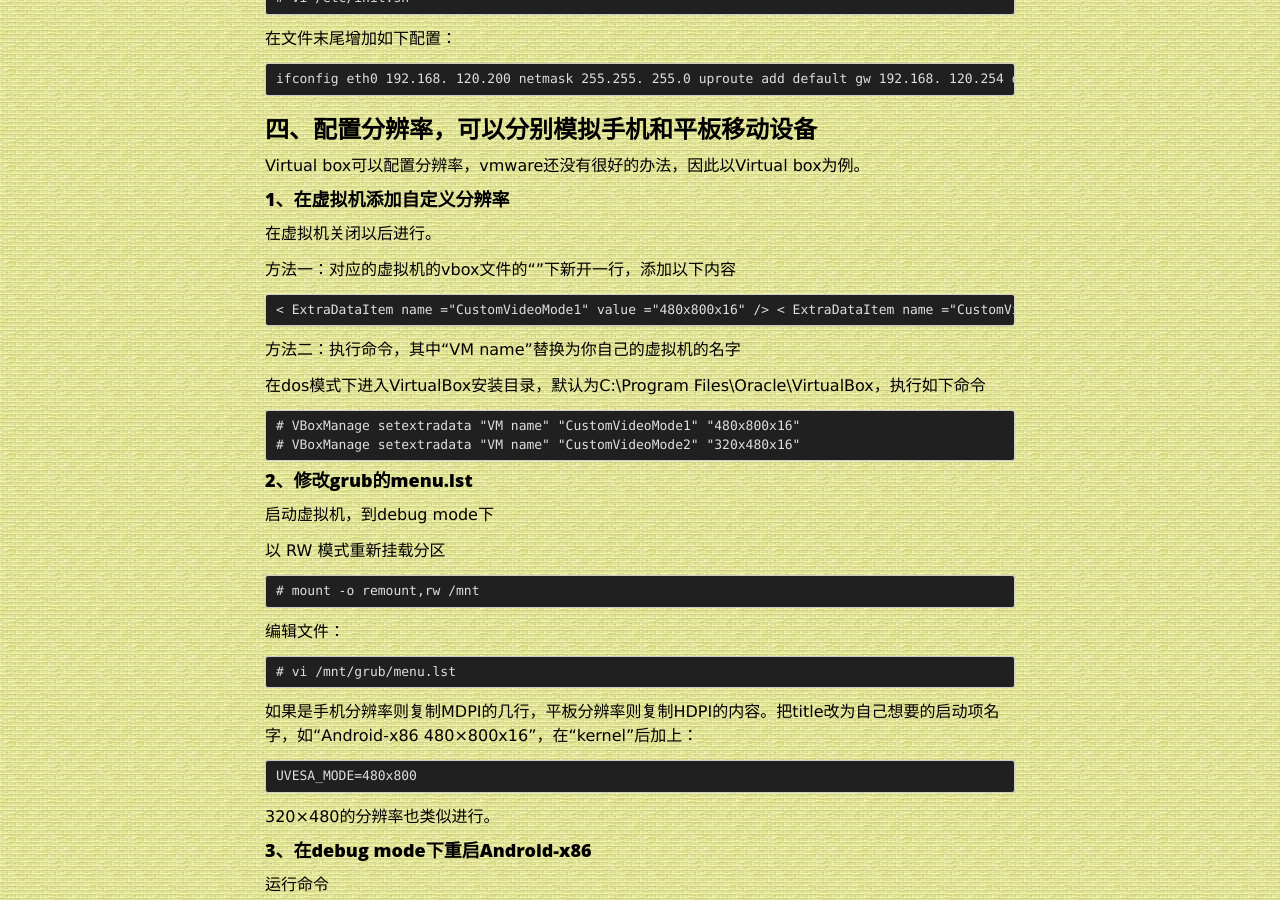
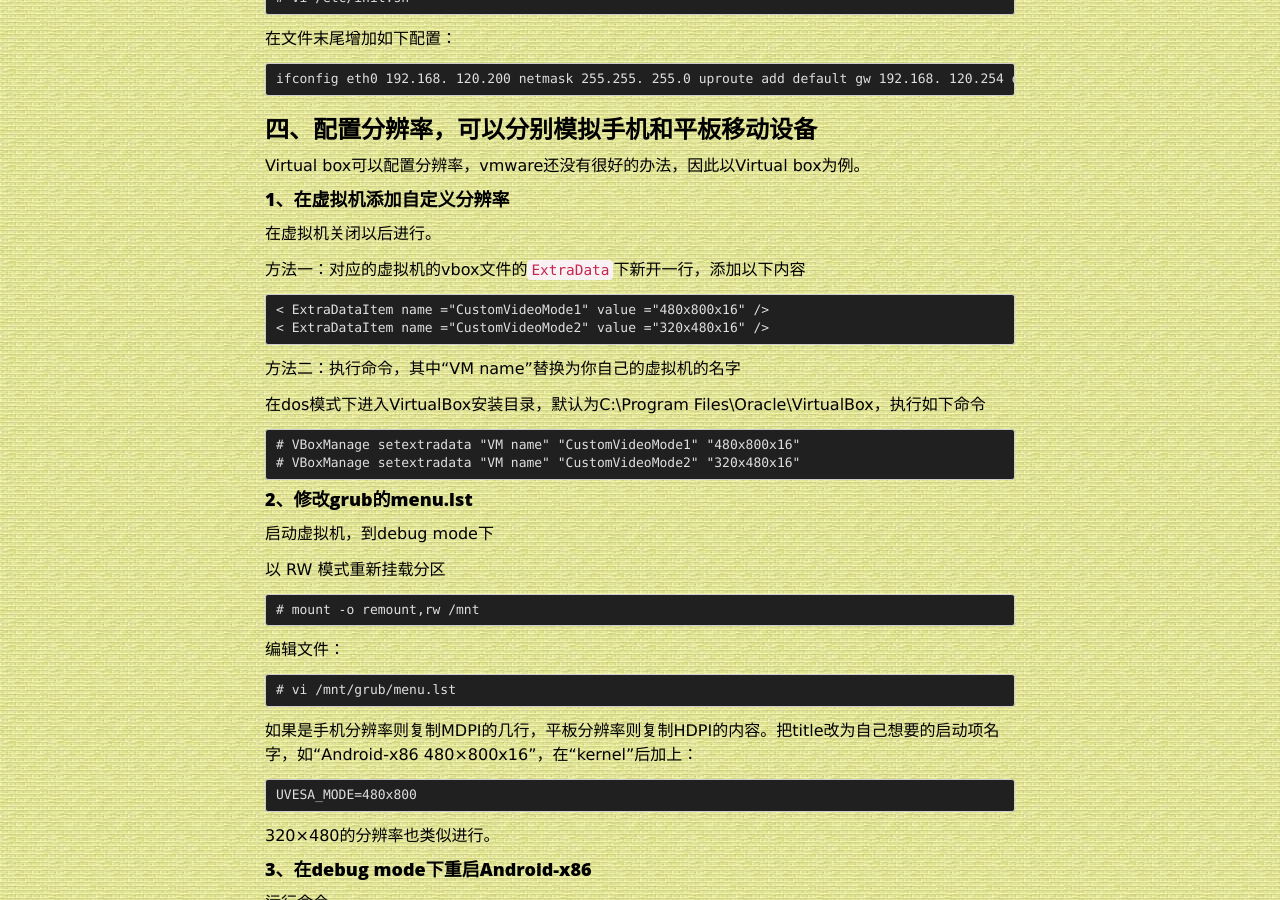
Before and after one commit to cleanli/cleanhome, a Jekyll site: the page built from _posts/2017-06-07-Android_x86_debug_config.md, in a window 1280 px wide and 900 px high, scrolled down 2573 px. Built offline with Jekyll 4.4.1, drawn with Linux system fonts in a browser that asks for light colours.

Commit message:
update android x86 debug

````diff
--- a/_posts/2017-06-07-Android_x86_debug_config.md
+++ b/_posts/2017-06-07-Android_x86_debug_config.md
@@ -143,9 +143,10 @@ Virtual box可以配置分辨率，vmware还没有很好的办法，因此以Vir
 
 在虚拟机关闭以后进行。
 
-方法一：对应的虚拟机的vbox文件的“<ExtraData>”下新开一行，添加以下内容
+方法一：对应的虚拟机的vbox文件的`ExtraData`下新开一行，添加以下内容
 ```
-< ExtraDataItem name ="CustomVideoMode1" value ="480x800x16" /> < ExtraDataItem name ="CustomVideoMode2" value ="320x480x16" />
+< ExtraDataItem name ="CustomVideoMode1" value ="480x800x16" />
+< ExtraDataItem name ="CustomVideoMode2" value ="320x480x16" />
 ```
 
 方法二：执行命令，其中“VM name”替换为你自己的虚拟机的名字
````
